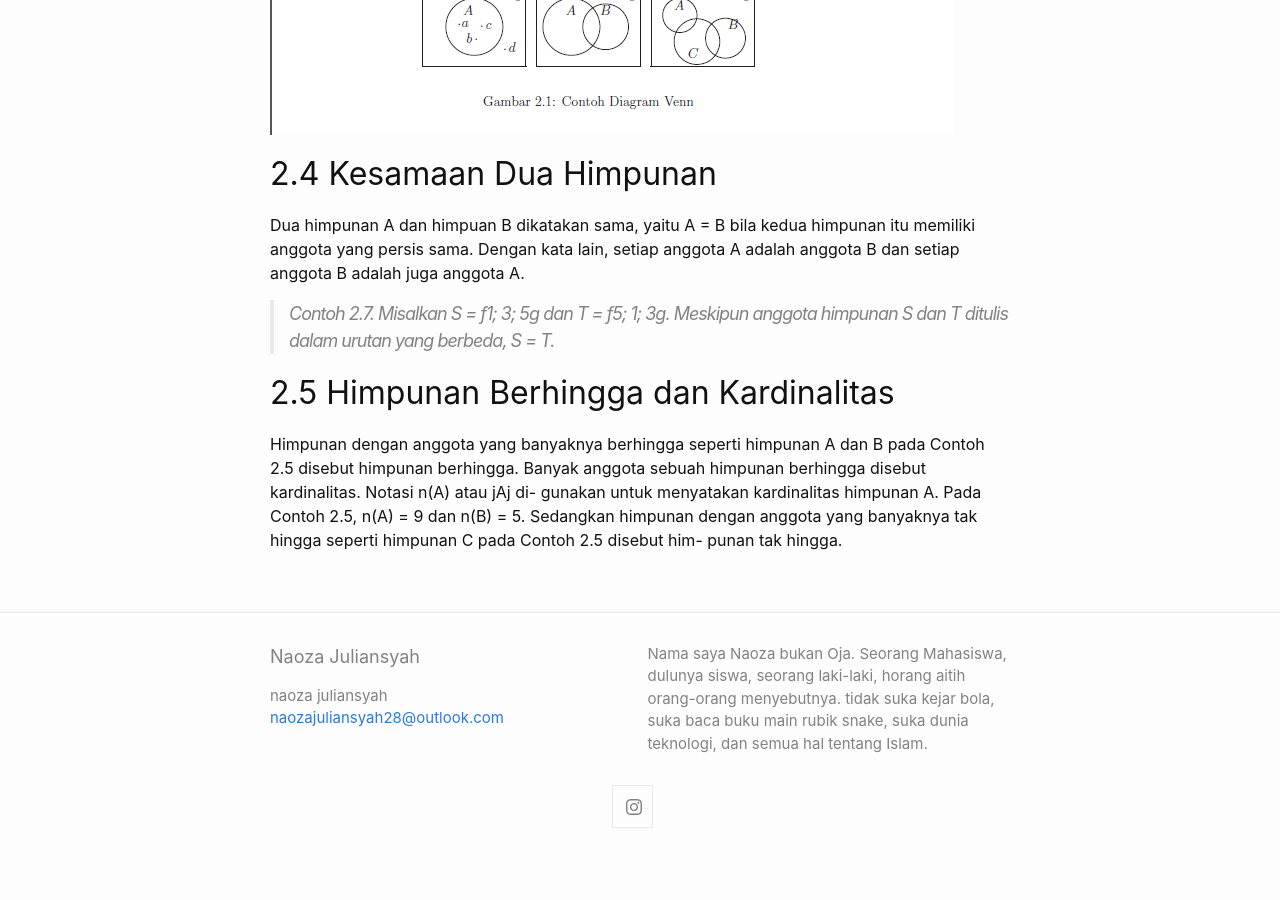
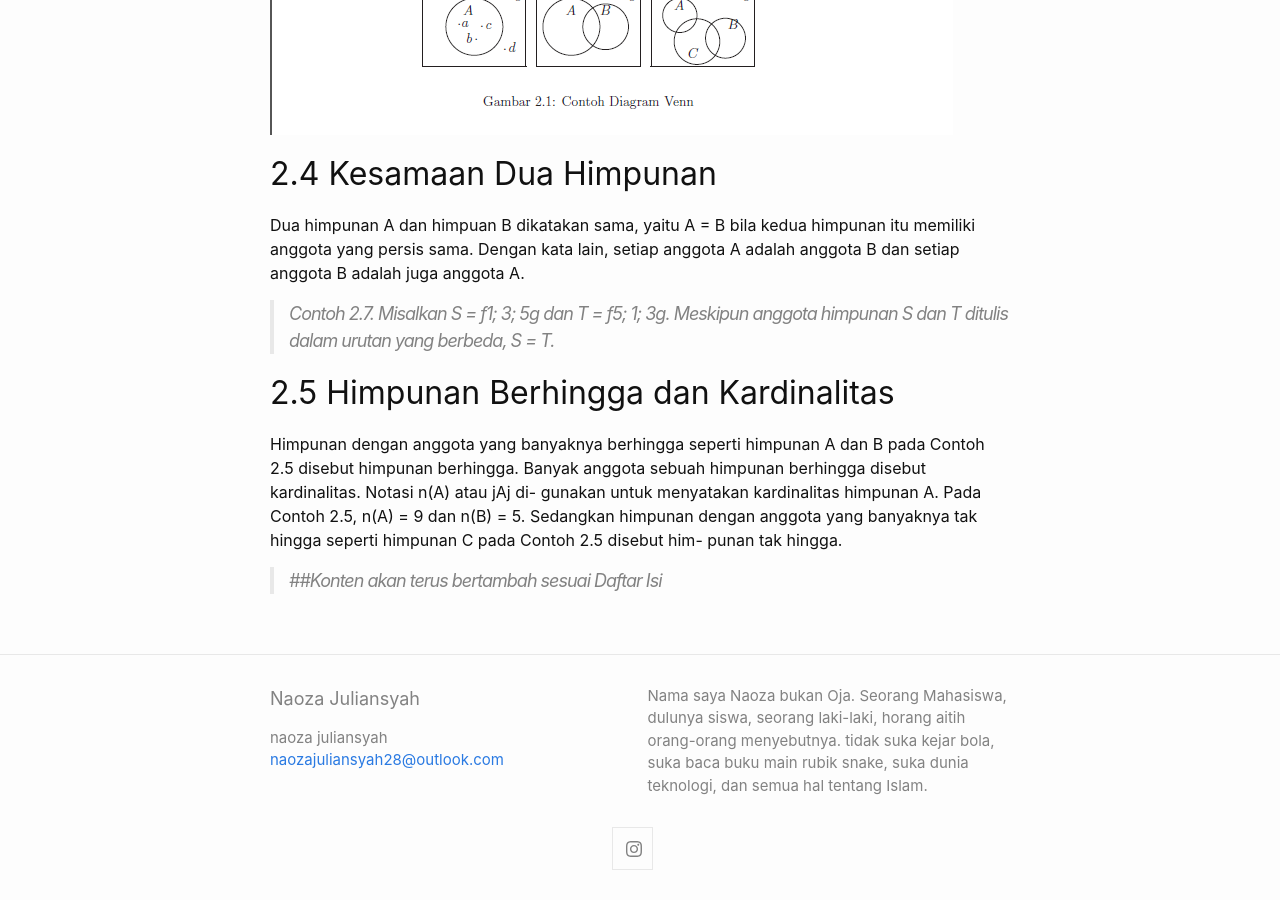
Before and after one commit to juliansyahnaoza/juliansyahnaoza.github.io, a Jekyll site: the page built from _posts/2019-03-16-Struktur-diskrit.md, in a window 1280 px wide and 900 px high, scrolled down 3377 px. Built offline with Jekyll 4.4.1, drawn with Linux system fonts in a browser that asks for light colours; our own code applies the rules of GitHub Pages for plain Markdown files; before the commit the page ends 4235 px from its top, so only the background shows below that.

Commit message:
Update 2019-03-16-Struktur-diskrit.md

```diff
--- a/_posts/2019-03-16-Struktur-diskrit.md
+++ b/_posts/2019-03-16-Struktur-diskrit.md
@@ -224,3 +224,5 @@ gunakan untuk menyatakan kardinalitas himpunan A. Pada Contoh 2.5,
 n(A) = 9 dan n(B) = 5. Sedangkan himpunan dengan anggota yang
 banyaknya tak hingga seperti himpunan C pada Contoh 2.5 disebut him-
 punan tak hingga.
+
+>##Konten akan terus bertambah sesuai Daftar Isi
```
